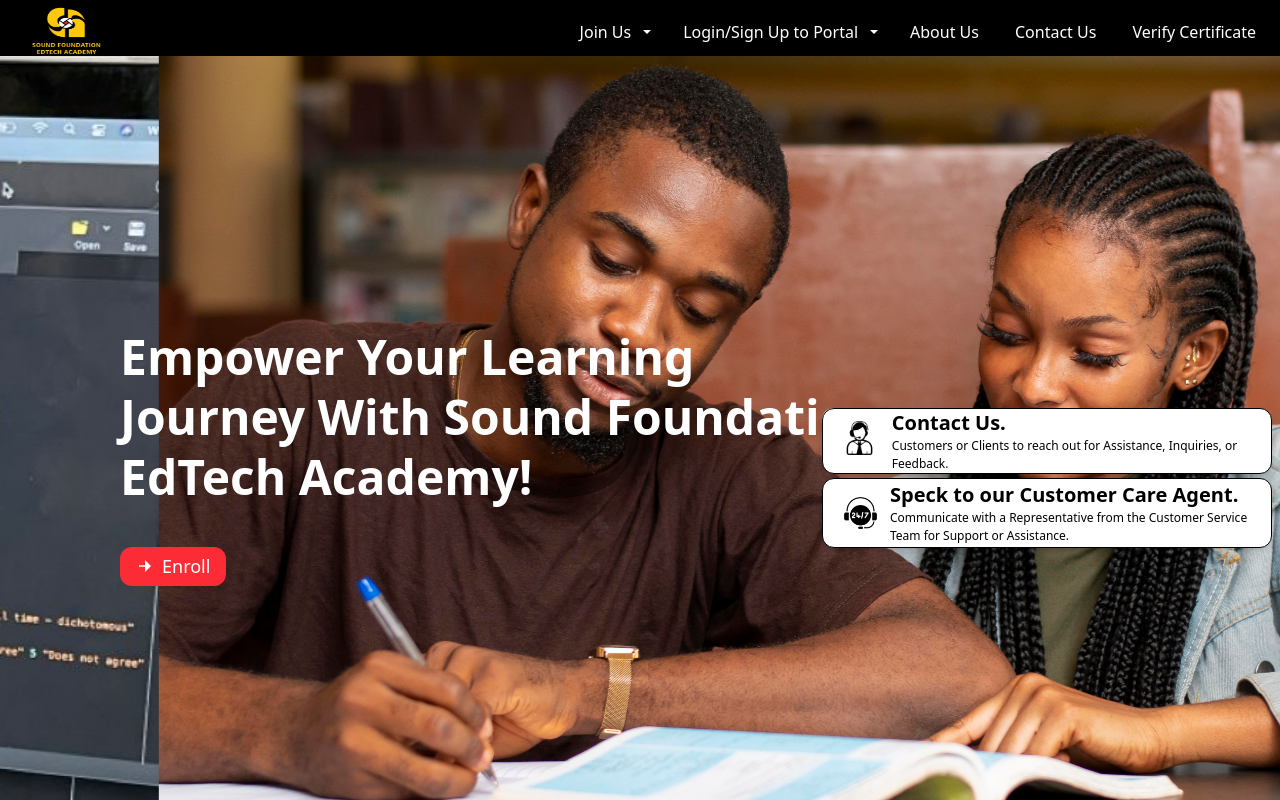
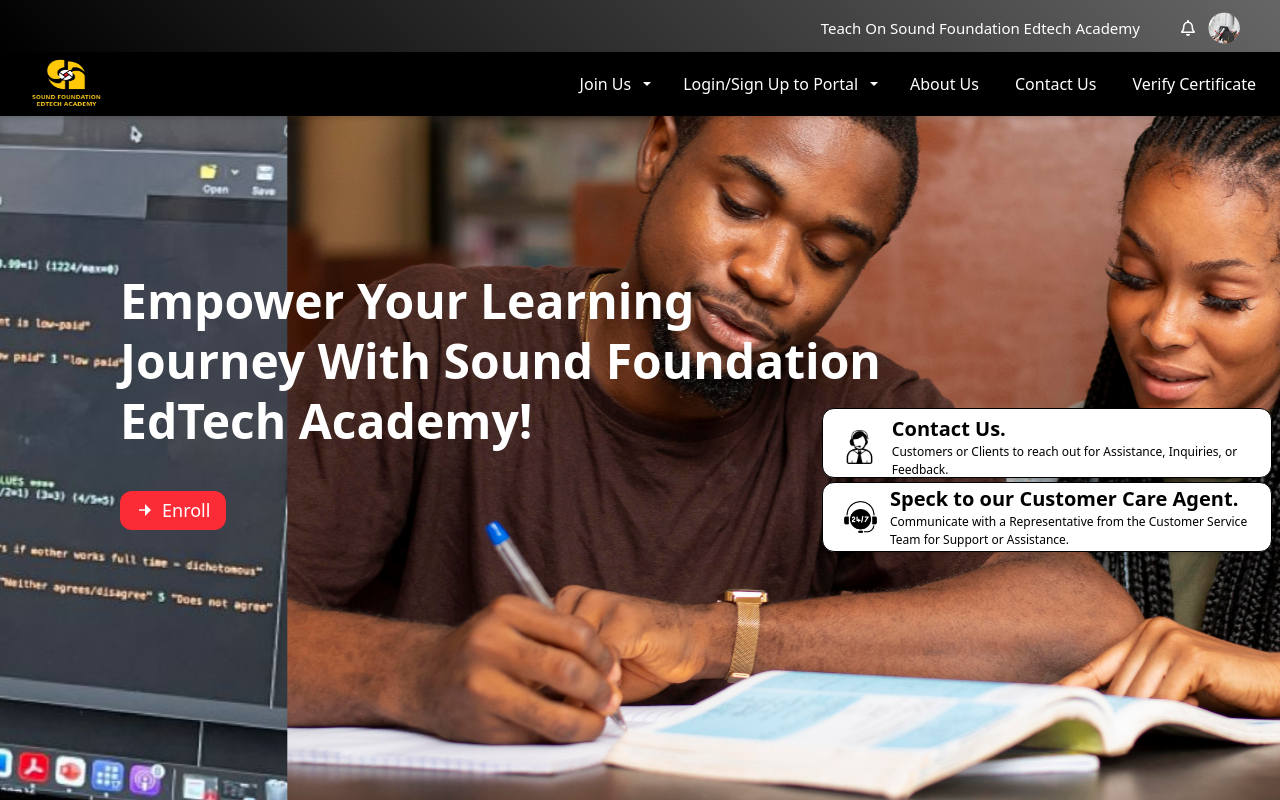
Before and after one commit to Cleve-keem/sfdt-frontend, a React (Vite) app: page / in a window 1280 px wide. Shown: the top 800 px of the page. Built offline with nearby package versions, Linux system fonts and the light colour scheme.

Commit message:
navbar fixed

```diff
--- a/src/components/ContactUs.jsx
+++ b/src/components/ContactUs.jsx
@@ -5,7 +5,7 @@
     <div className="flex justify-between md:px-10 ">
       <div></div>
       <div className="flex md:flex-col gap-1 md:items-end md:my-2 right-2 fixed bottom-1/2 md:top-1/2">
-        <div className="rounded-xl h-[60px] md:h-[70px] md:px-1 flex  md:w-[450px] border bg-white shadow-md ">
+        <div className="rounded-xl h-[60px] md:h-[70px] pt-2 md:px-1 flex md:items-center md:w-[450px] border bg-white shadow-md ">
           <div className="w-[60px]  py-3 md:w-[70px] items-center cursor-pointer">
             <img src="/contact2.png" alt="contact2" />
           </div>
@@ -17,7 +17,7 @@
             </p>
           </div>
         </div>
-        <div className="rounded-xl items-center flex h-[60px] md:h-[70px] md:w-[450px] py-6 px-3 md:p-1 shadow-md bg-white border ">
+        <div className="rounded-xl flex h-[60px] md:h-[70px] md:w-[450px] py-6 px-3 md:p-1 shadow-md bg-white border md:items-center">
           <div className="w-[30px]  md:w-[50px] md:ml-4 cursor-pointer">
             <img src="/contact1.png" alt="contact1" />
           </div>
--- a/src/components/Navbars/Navbar.jsx
+++ b/src/components/Navbars/Navbar.jsx
@@ -39,7 +39,7 @@
   }
 
   return (
-    <nav className="bg-black shadow-md w-full fixed">
+    <nav className="bg-black shadow-md w-full fixed top-13 z-50">
       <div className="max-w-7xl mx-auto px-4 ">
         {/* Navbar Row */}
         <div className="flex justify-between items-center h-16">
--- a/src/components/ProfileBar.jsx
+++ b/src/components/ProfileBar.jsx
@@ -2,7 +2,7 @@
 
 export default function ProfileBar() {
   return (
-    <nav className="bg-[linear-gradient(45deg,black,#666666)] py-3 px-4 text-white flex justify-end md:pr-10">
+    <nav className="bg-[linear-gradient(45deg,black,#666666)] py-3 px-4 w-full text-white flex z-50 fixed justify-end md:pr-10">
       <div className="flex items-center gap-4 md:gap-10">
         <p className="capitalize text-[12px] sm:text-[14px] md:text-[15px]  md:block">
           teach on sound foundation edtech academy{" "}
```
